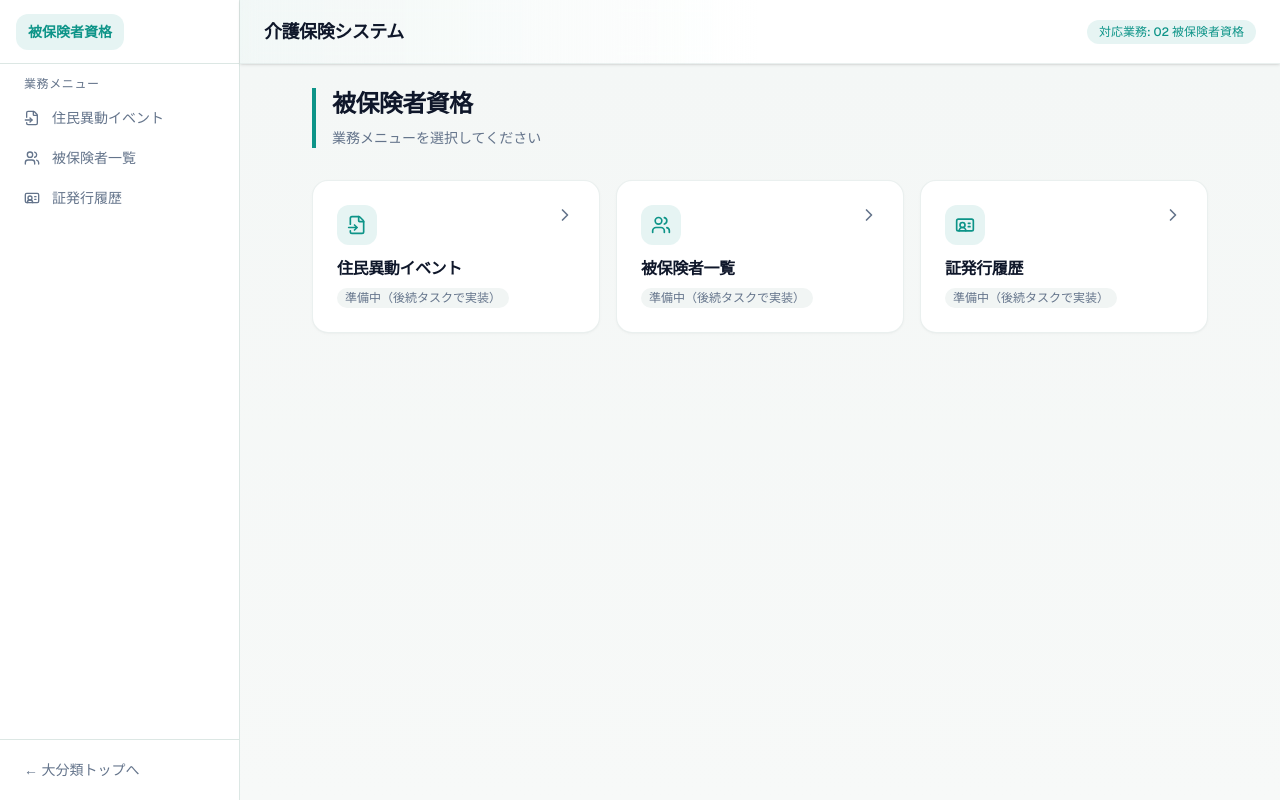
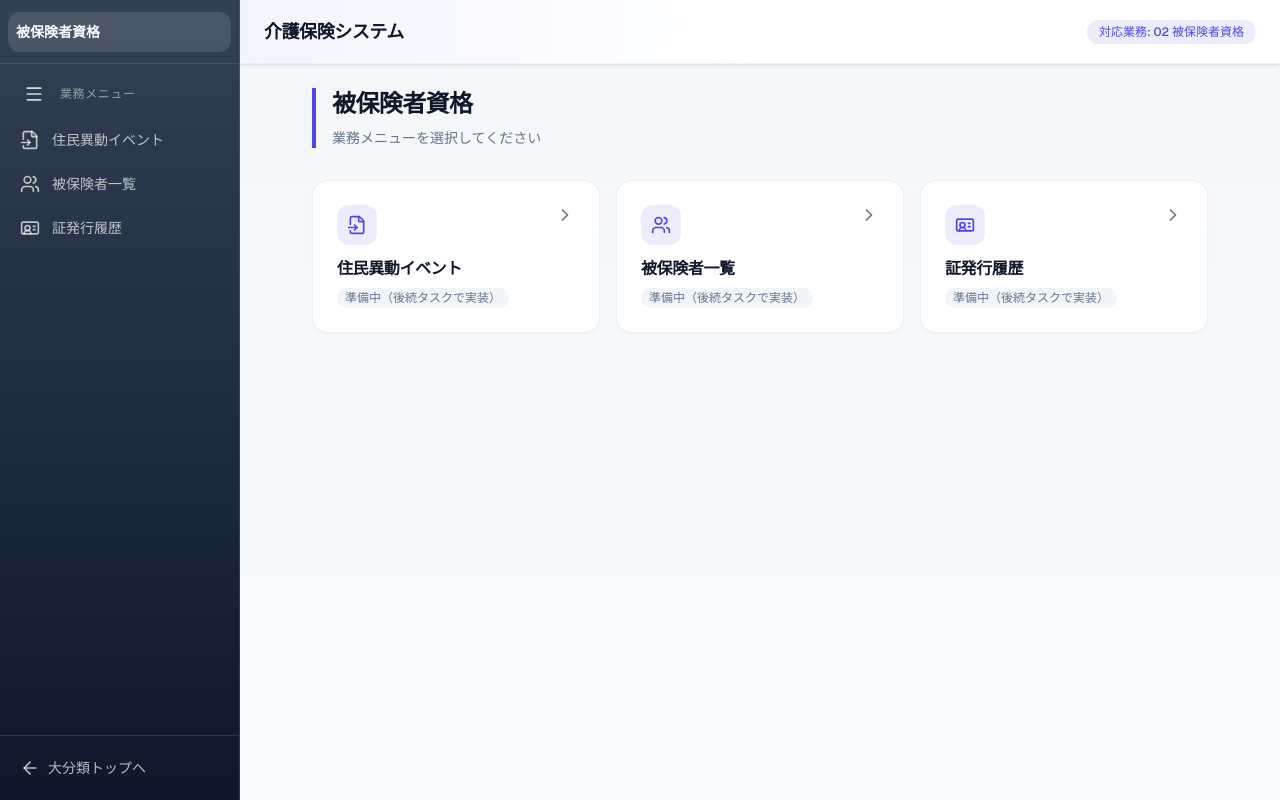
Before and after one commit to yoshihub/care-system, a Next.js app in the folder frontend/: page /qualification in a window 1280 px wide. Built offline with nearby package versions, Linux system fonts and the light colour scheme.

Commit message:
デザイン変更

```diff
--- a/frontend/app/globals.css
+++ b/frontend/app/globals.css
@@ -1,52 +1,54 @@
 @import "tailwindcss";
 
 /*
- * 配色テーマ: パターンE（ウォーム・公共サービス）。
- * わずかに温かいオフホワイト背景 + ティールアクセント。介護・福祉の信頼感を意識。
+ * 配色テーマ: スレート + インディゴ（緑・ティールなし）。
+ * メインはライト、サイドバーはパターンB（ダークグラデーション + 白文字）。
  */
 :root {
   --radius: 0.75rem;
 
-  /* ベース: ウォームオフホワイト / スレート文字 */
-  --background: #f7f9f8;
+  /* ベース */
+  --background: #f8fafc;
   --foreground: #0f172a;
 
-  /* カード・ポップオーバーは白 */
+  /* カード・ポップオーバー */
   --card: #ffffff;
   --card-foreground: #0f172a;
   --popover: #ffffff;
   --popover-foreground: #0f172a;
 
-  /* プライマリ: ティール（ケア・公共性） */
-  --primary: #0d9488;
+  /* プライマリ: インディゴ */
+  --primary: #4f46e5;
   --primary-foreground: #ffffff;
 
   /* セカンダリ・補助 */
-  --secondary: #f1f5f4;
+  --secondary: #f1f5f9;
   --secondary-foreground: #0f172a;
-  --muted: #f1f5f4;
+  --muted: #f1f5f9;
   --muted-foreground: #64748b;
-  --accent: #ecfdf5;
-  --accent-foreground: #115e59;
+  --accent: #eef2ff;
+  --accent-foreground: #3730a3;
 
   /* 業務エラー用の赤 */
   --destructive: #dc2626;
   --destructive-foreground: #ffffff;
 
   /* 境界・入力・フォーカスリング */
-  --border: #dce7e4;
-  --input: #dce7e4;
-  --ring: #0d9488;
+  --border: #e2e8f0;
+  --input: #e2e8f0;
+  --ring: #4f46e5;
 
-  /* サイドバー（白ベース） */
-  --sidebar: #ffffff;
-  --sidebar-foreground: #0f172a;
-  --sidebar-primary: #0d9488;
+  /* サイドバー（パターンB: ダークグラデーション + 白文字） */
+  --sidebar-from: #334155;
+  --sidebar-to: #0f172a;
+  --sidebar-foreground: #ffffff;
+  --sidebar-muted: rgba(255, 255, 255, 0.65);
+  --sidebar-primary: #a5b4fc;
   --sidebar-primary-foreground: #ffffff;
-  --sidebar-accent: #ecfdf5;
-  --sidebar-accent-foreground: #115e59;
-  --sidebar-border: #dce7e4;
-  --sidebar-ring: #0d9488;
+  --sidebar-accent: rgba(255, 255, 255, 0.12);
+  --sidebar-accent-foreground: #ffffff;
+  --sidebar-border: rgba(255, 255, 255, 0.12);
+  --sidebar-ring: #818cf8;
 }
 
 @theme inline {
@@ -70,7 +72,10 @@
   --color-input: var(--input);
   --color-ring: var(--ring);
 
-  --color-sidebar: var(--sidebar);
+  --color-sidebar: var(--sidebar-to);
+  --color-sidebar-from: var(--sidebar-from);
+  --color-sidebar-to: var(--sidebar-to);
+  --color-sidebar-muted: var(--sidebar-muted);
   --color-sidebar-foreground: var(--sidebar-foreground);
   --color-sidebar-primary: var(--sidebar-primary);
   --color-sidebar-primary-foreground: var(--sidebar-primary-foreground);
--- a/frontend/components/layout/app-sidebar.tsx
+++ b/frontend/components/layout/app-sidebar.tsx
@@ -1,48 +1,119 @@
 "use client";
 
+import { useState } from "react";
 import Link from "next/link";
 import { usePathname } from "next/navigation";
+import { ArrowLeft, Menu, Shield } from "lucide-react";
 
 import { QualificationNavLinks } from "@/components/layout/qualification-nav-links";
 import { QUALIFICATION_DASHBOARD_HREF } from "@/components/layout/nav-items";
 import { cn } from "@/lib/utils";
 
+const labelTransition =
+  "transition-[max-width,opacity,margin-left] duration-300 ease-in-out";
+
 /**
- * 被保険者資格エリアの左サイドバー。
- * 業務メニュー（住民異動イベント / 被保険者一覧 / 証発行履歴）を表示し、
- * 現在のルートに該当する項目をハイライトする。
+ * 被保険者資格エリアの左サイドバー（パターンB）。
+ * 三本線ボタンで業務メニューの文字表示をトグルできる。
  */
 export function AppSidebar() {
   const pathname = usePathname();
   const isDashboard = pathname === QUALIFICATION_DASHBOARD_HREF;
+  const [showMenuLabels, setShowMenuLabels] = useState(true);
 
   return (
-    <aside className="flex w-60 shrink-0 flex-col border-r border-sidebar-border bg-sidebar text-sidebar-foreground">
-      <div className="flex h-16 items-center border-b border-sidebar-border px-4">
+    <aside
+      className={cn(
+        "flex shrink-0 flex-col border-r border-sidebar-border bg-gradient-to-b from-[var(--sidebar-from)] to-[var(--sidebar-to)] text-sidebar-foreground transition-[width] duration-300 ease-in-out",
+        showMenuLabels ? "w-60" : "w-[4.5rem]"
+      )}
+    >
+      <div className="flex h-16 items-center overflow-hidden border-b border-sidebar-border px-2">
         <Link
           href={QUALIFICATION_DASHBOARD_HREF}
+          title="被保険者資格"
           className={cn(
-            "rounded-lg px-3 py-2 text-sm font-semibold transition-colors",
+            "relative flex h-10 w-full min-w-0 items-center overflow-hidden rounded-lg px-2 text-sm font-semibold text-white transition-colors",
             isDashboard
-              ? "bg-primary/10 text-primary"
-              : "text-foreground hover:bg-muted"
+              ? "bg-sidebar-accent"
+              : "text-white/80 hover:bg-sidebar-accent hover:text-white"
           )}
         >
-          被保険者資格
+          <span
+            className={cn(
+              "block overflow-hidden whitespace-nowrap",
+              labelTransition,
+              showMenuLabels
+                ? "max-w-full opacity-100"
+                : "max-w-0 opacity-0"
+            )}
+          >
+            被保険者資格
+          </span>
+          <Shield
+            aria-hidden
+            className={cn(
+              "absolute left-1/2 top-1/2 size-5 -translate-x-1/2 -translate-y-1/2 transition-opacity duration-300 ease-in-out",
+              showMenuLabels ? "opacity-0" : "opacity-100"
+            )}
+          />
+          <span className="sr-only">被保険者資格</span>
         </Link>
       </div>
+
       <nav className="flex-1 space-y-1 p-3" aria-label="業務メニュー">
-        <p className="mb-2 px-3 text-xs font-medium uppercase tracking-wider text-muted-foreground">
-          業務メニュー
-        </p>
-        <QualificationNavLinks />
+        <div className="mb-2 flex h-9 items-center gap-2 overflow-hidden px-1">
+          <button
+            type="button"
+            onClick={() => setShowMenuLabels((prev) => !prev)}
+            className="shrink-0 rounded-lg p-2 text-white/80 transition-colors hover:bg-sidebar-accent hover:text-white"
+            aria-label={
+              showMenuLabels
+                ? "業務メニューの文字を隠す"
+                : "業務メニューの文字を表示する"
+            }
+            aria-expanded={showMenuLabels}
+          >
+            <Menu className="size-5" />
+          </button>
+          <span
+            className={cn(
+              "block overflow-hidden whitespace-nowrap text-xs font-medium uppercase tracking-wider text-white/50",
+              labelTransition,
+              showMenuLabels
+                ? "max-w-[8rem] opacity-100"
+                : "max-w-0 opacity-0"
+            )}
+          >
+            業務メニュー
+          </span>
+        </div>
+        <QualificationNavLinks showLabels={showMenuLabels} />
       </nav>
+
       <div className="border-t border-sidebar-border p-3">
         <Link
           href="/"
-          className="block rounded-lg px-3 py-2 text-sm text-muted-foreground transition-colors hover:bg-muted hover:text-foreground"
+          title="大分類トップへ"
+          className="flex h-10 w-full items-center overflow-hidden rounded-lg px-2 text-sm text-white/70 transition-colors hover:bg-sidebar-accent hover:text-white"
         >
-          ← 大分類トップへ
+          <ArrowLeft
+            className={cn(
+              "size-5 shrink-0 transition-[margin] duration-300 ease-in-out",
+              !showMenuLabels && "mx-auto"
+            )}
+          />
+          <span
+            className={cn(
+              "block overflow-hidden whitespace-nowrap",
+              labelTransition,
+              showMenuLabels
+                ? "ml-2 max-w-[8rem] opacity-100"
+                : "ml-0 max-w-0 opacity-0"
+            )}
+          >
+            大分類トップへ
+          </span>
         </Link>
       </div>
     </aside>
--- a/frontend/components/layout/qualification-nav-links.tsx
+++ b/frontend/components/layout/qualification-nav-links.tsx
@@ -6,12 +6,19 @@ import { usePathname } from "next/navigation";
 import { QUALIFICATION_NAV_ITEMS } from "@/components/layout/nav-items";
 import { cn } from "@/lib/utils";
 
+type QualificationNavLinksProps = {
+  /** 業務メニューのラベル文字を表示するか */
+  showLabels: boolean;
+};
+
+const labelTransition =
+  "transition-[max-width,opacity,margin-left] duration-300 ease-in-out";
+
 /**
  * 被保険者資格エリアの業務メニューリンク（005_02 Navigation）。
- * 住民異動イベント / 被保険者一覧 / 証発行履歴へのナビゲーション。
- * 各画面の中身は後続タスク（006以降）で実装する。
+ * ラベルは DOM に残し max-width / opacity で滑らかに表示切替する。
  */
-export function QualificationNavLinks() {
+export function QualificationNavLinks({ showLabels }: QualificationNavLinksProps) {
   const pathname = usePathname();
 
   return (
@@ -24,15 +31,31 @@ export function QualificationNavLinks() {
           <Link
             key={item.href}
             href={item.href}
+            title={showLabels ? undefined : item.label}
             className={cn(
-              "flex items-center gap-3 rounded-lg px-3 py-2 text-sm transition-colors",
+              "flex h-10 w-full items-center overflow-hidden rounded-lg px-2 text-sm transition-colors",
               isActive
-                ? "bg-primary/10 font-medium text-primary"
-                : "text-muted-foreground hover:bg-muted hover:text-foreground"
+                ? "bg-sidebar-accent font-medium text-white"
+                : "text-white/70 hover:bg-sidebar-accent hover:text-white"
             )}
           >
-            <Icon className="size-4 shrink-0" />
-            {item.label}
+            <Icon
+              className={cn(
+                "size-5 shrink-0 transition-[margin] duration-300 ease-in-out",
+                !showLabels && "mx-auto"
+              )}
+            />
+            <span
+              className={cn(
+                "block overflow-hidden whitespace-nowrap",
+                labelTransition,
+                showLabels
+                  ? "ml-3 max-w-[11rem] opacity-100"
+                  : "ml-0 max-w-0 opacity-0"
+              )}
+            >
+              {item.label}
+            </span>
           </Link>
         );
       })}
```
